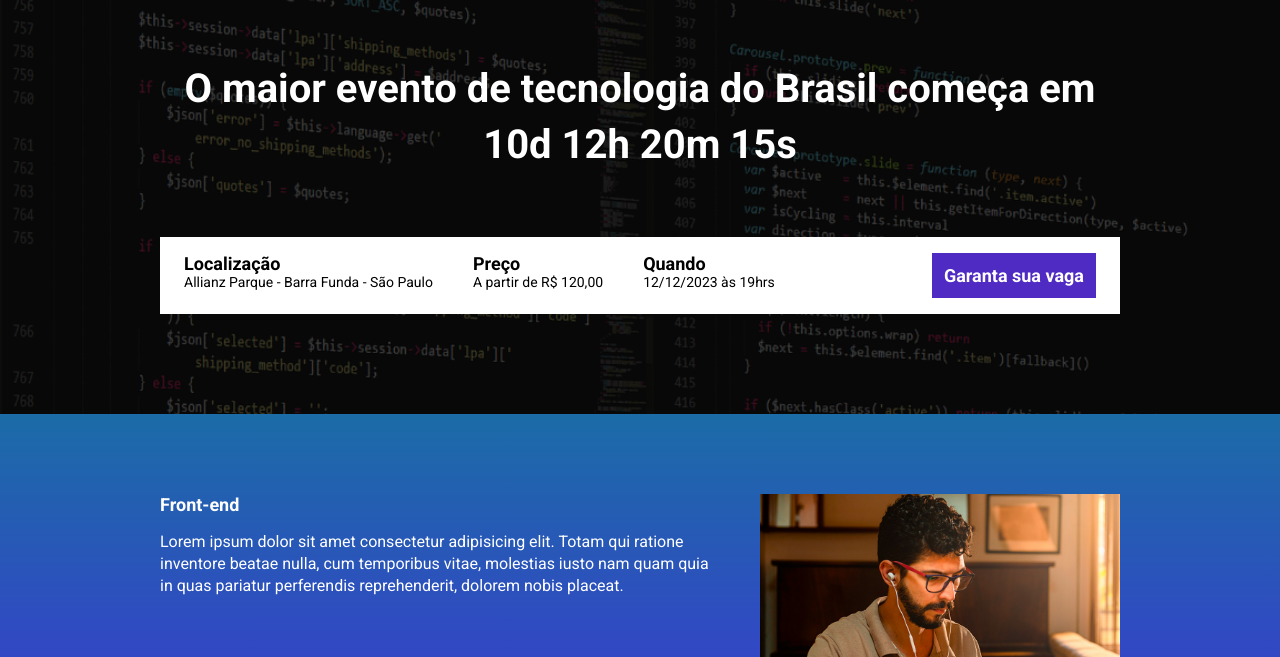
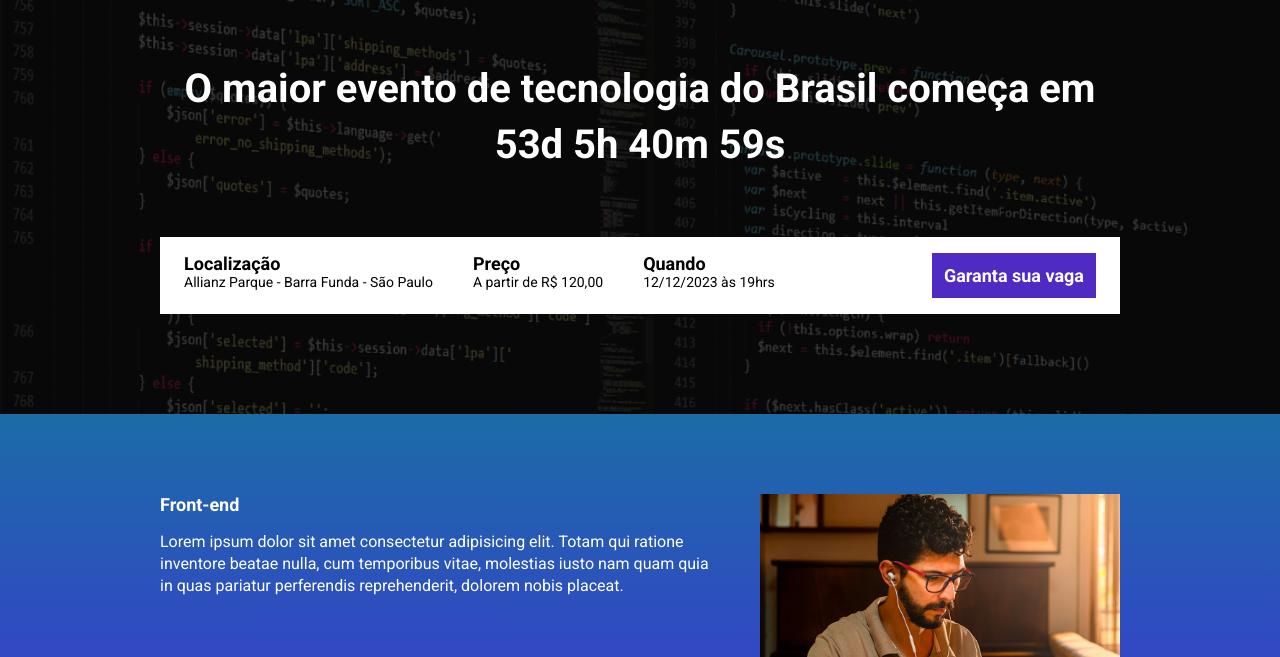
Before and after one commit to brenopereira18/ebac_tech_talks, a website built with Parcel: page src/index.html in a window 1280 px wide. Shown: the part 143-800 px from the top of the page. Built offline with nearby package versions, Linux system fonts and the light colour scheme.

Commit message:
construindo js para a contagem até o evento

```diff
--- a/package.json
+++ b/package.json
@@ -2,9 +2,9 @@
   "name": "evento_ficticio",
   "version": "1.0.0",
   "description": "",
-  "main": "index.js",
   "scripts": {
     "dev": "parcel src/index.html src/styles/main.scss src/scripts/main.js",
+    "build": "parcel build src/index.html",
     "test": "echo \"Error: no test specified\" && exit 1"
   },
   "keywords": [],
--- a/src/index.html
+++ b/src/index.html
@@ -14,8 +14,8 @@
     <header class="hero">
         <div class="container">
             <img class="hero__logo" src="./images/ebac_logo.svg" alt="Ebac">
-            <p class="hero__text">
-                O maior evento de tecnologia do Brasil começa em 10d 12h 20m 15s
+            <p class="hero__text" id="mensage-event">
+                O maior evento de tecnologia do Brasil começa em <span id="contador"></span>
             </p>
             <div class="infos-bar">
                 <ul class="infos-bar__infos">
--- a/src/scripts/main.js
+++ b/src/scripts/main.js
@@ -1 +1,27 @@
 AOS.init();
+
+const dataDoEvento = new Date("Jan 28, 2024 19:00:00")
+const timeStampDoEvento = dataDoEvento.getTime()
+
+const contaAsHoras = setInterval(function() {
+    const agora = new Date()
+    const timeStampAtual = agora.getTime()
+
+    const distanciaDoEvento = timeStampDoEvento - timeStampAtual
+
+    const diaEmMs = 1000 * 60 * 60 * 24
+    const horaEmMs = 1000 * 60 * 60
+    const minutoEmMs = 1000 * 60
+
+    const diasAteOEvento = Math.floor(distanciaDoEvento / diaEmMs)
+    const horasAteOEvento = Math.floor((distanciaDoEvento % diaEmMs) / horaEmMs)
+    const minutosAteOEvento = Math.floor((distanciaDoEvento % horaEmMs) / minutoEmMs)
+    const segundosAteOEvento = Math.floor((distanciaDoEvento % minutoEmMs) / 1000)
+
+    document.getElementById('contador').innerHTML = `${diasAteOEvento}d ${horasAteOEvento}h ${minutosAteOEvento}m ${segundosAteOEvento}s`
+
+    if (distanciaDoEvento < 0) {
+        clearInterval(contaAsHoras)
+        document.getElementById('mensage-event').innerHTML = 'Evento expirado'
+    }
+}, 1000)
```
